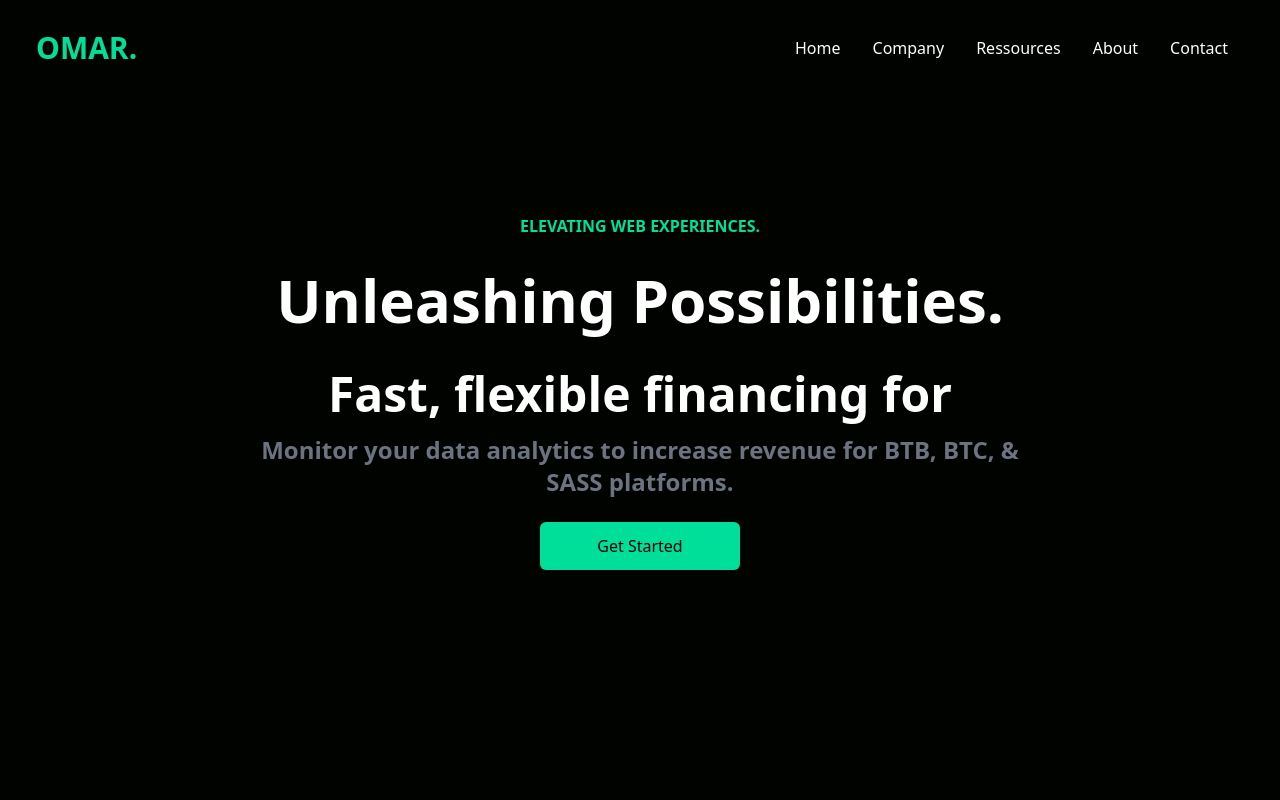
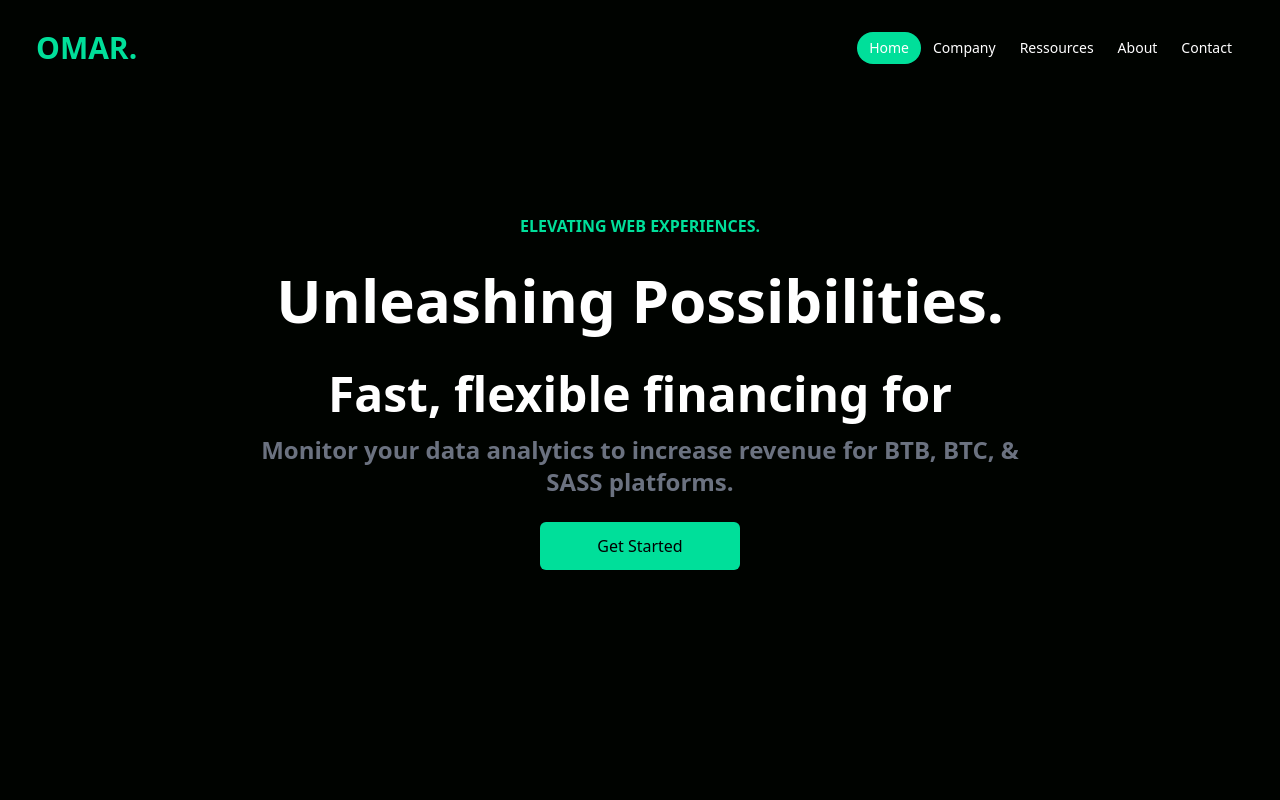
Before and after one commit to baccouchee/portfolio-template, a React (Vite) app: page / in a window 1280 px wide. Shown: the top 800 px of the page. Built offline with nearby package versions, Linux system fonts and the light colour scheme.

Commit message:
nav animation

```diff
--- a/src/components/navbar.jsx
+++ b/src/components/navbar.jsx
@@ -1,21 +1,43 @@
 import React, { useState } from 'react'
 import { AiOutlineMenu, AiOutlineClose } from 'react-icons/ai'
+import { motion } from 'framer-motion'
+
 const Navbar = () => {
+  let tab = [
+    { id: 'Home', label: 'Home' },
+    { id: 'Company', label: 'Company' },
+    { id: 'Ressources', label: 'Ressources' },
+    { id: 'About', label: 'About' },
+    { id: 'Contact', label: 'Contact' },
+  ]
+
   const [nav, setNav] = useState(false)
 
   const handleNav = () => {
     setNav(!nav)
   }
 
+  let [activeTab, setActiveTab] = useState(tab[0].id)
+
   return (
     <div className="flex justify-between items-center h-24 max-w-[1240px] mx-auto px-4 text-white">
       <h1 className="w-full text-3xl font-bold text-[#00df9a]">OMAR.</h1>
       <ul className="hidden md:flex">
-        <li className="p-4">Home</li>
-        <li className="p-4">Company</li>
-        <li className="p-4">Ressources</li>
-        <li className="p-4">About</li>
-        <li className="p-4">Contact</li>
+        {tab.map(tab => (
+          <button
+            key={tab.id}
+            onClick={() => setActiveTab(tab.id)}
+            className={`${
+              activeTab == tab.id ? '' : 'hover:opacity-50'
+            } relative rounded-full px-3 py-1.5 text-sm font-medium text-white outline-2
+            outline-sky-400 focus-visible:outline`}
+          >
+            {activeTab === tab.id && (
+              <motion.div layoutId="active-pill" className="absolute inset-0 rounded-full bg-main" />
+            )}
+            <span className="relative">{tab.label}</span>
+          </button>
+        ))}
       </ul>
       <div onClick={handleNav} className="block md:hidden">
         {nav ? <AiOutlineClose size={20} /> : <AiOutlineMenu size={20} />}
```
